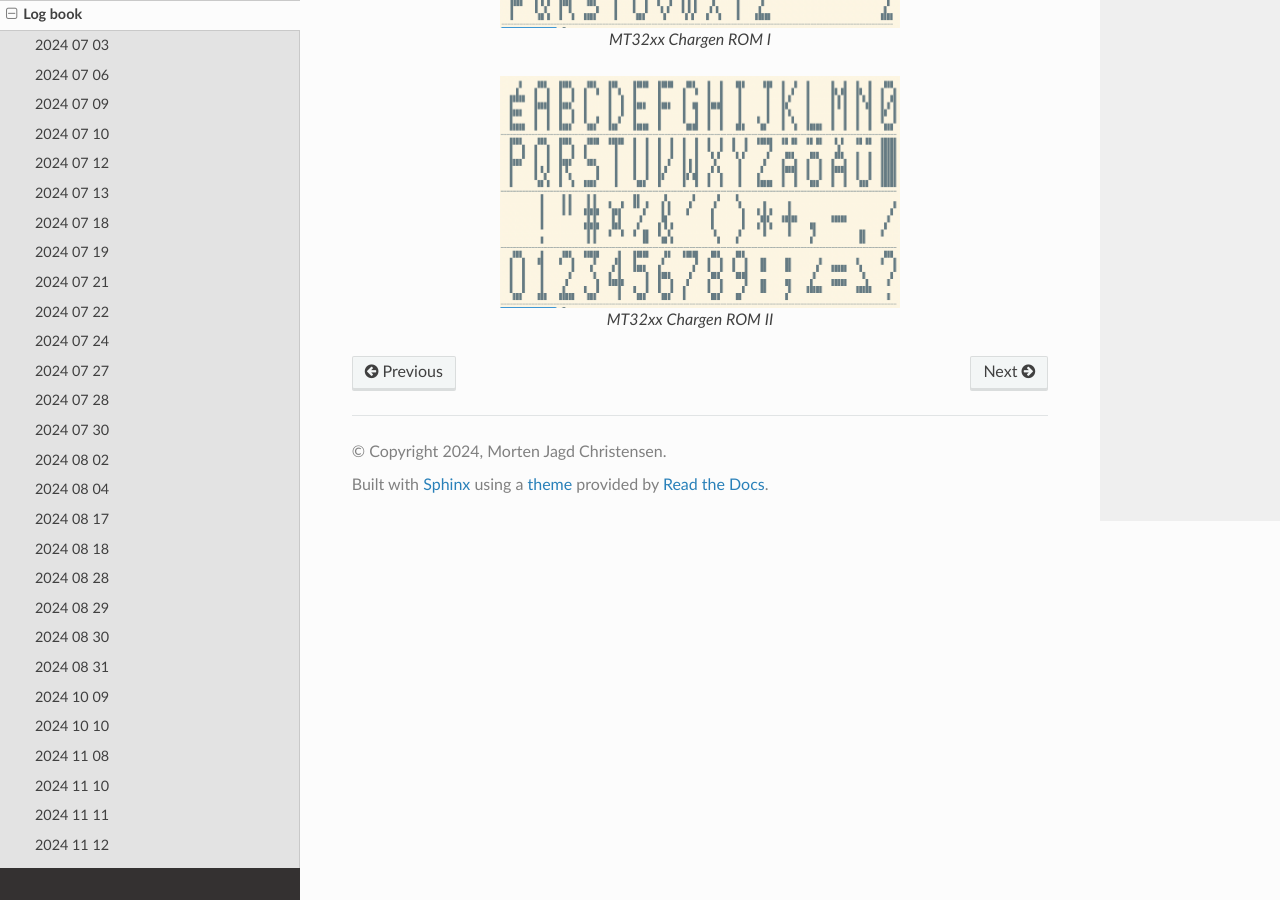
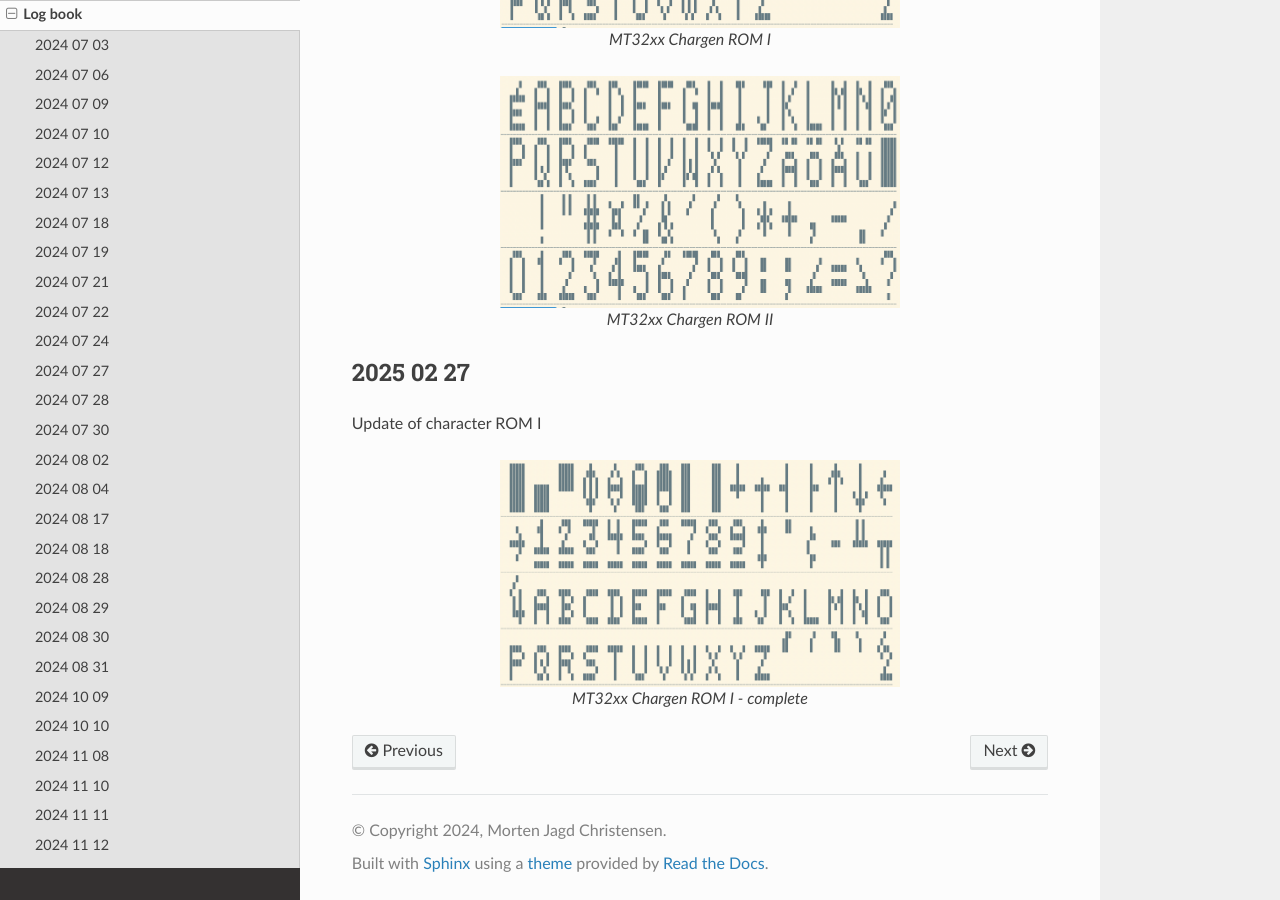
Before and after one commit to Datamuseum-DK/Q1-Emulator, a Sphinx documentation site: the page built from docs/source/background/log.rst, in a window 1280 px wide and 900 px high, scrolled down 16652 px. Built offline with Sphinx 7.4.7 and the Read the Docs theme 3.1.0, drawn with Linux system fonts in a browser that asks for light colours; pages that are not in the unit, such as notebooks, are missing from menus.

Commit message:
new chargen roms

```diff
--- a/docs/source/background/log.rst
+++ b/docs/source/background/log.rst
@@ -775,3 +775,15 @@
   :align: center
 
   MT32xx Chargen ROM II
+
+
+2025 02 27
+----------
+
+Update of character ROM I
+
+.. figure:: ../images/lmcchargen1b.png
+  :width: 400
+  :align: center
+
+  MT32xx Chargen ROM I - complete
```
Also changed, not shown: docs/source/images/lmcchargen1b.png (added).
